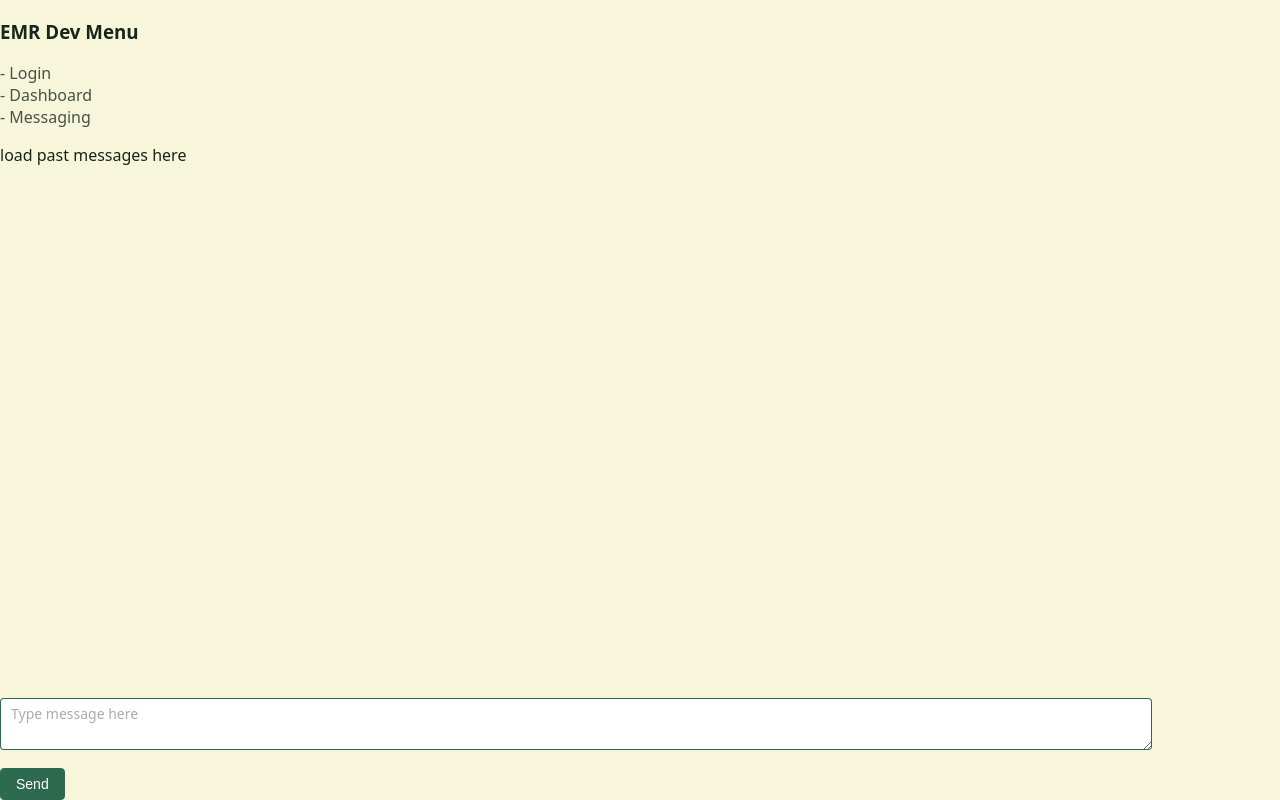
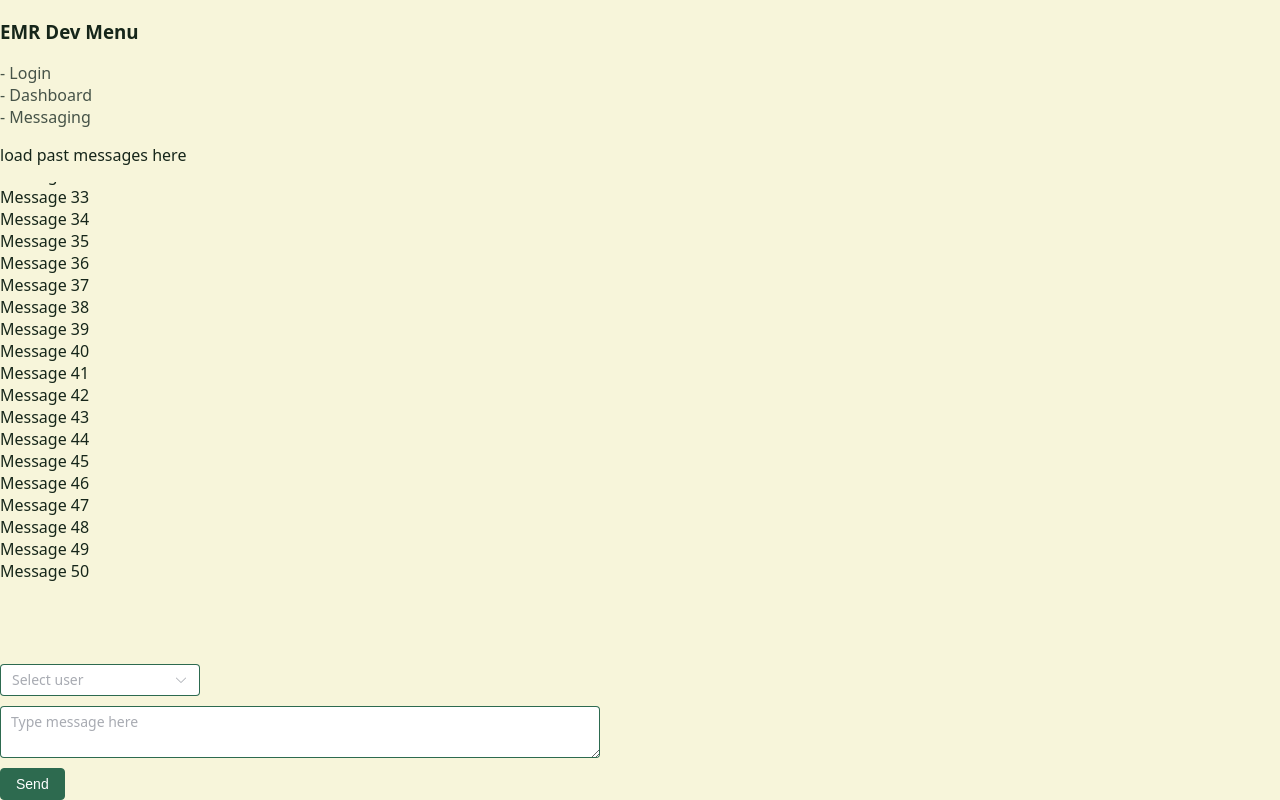
Before and after one commit to 2026bayviewglenEMR/view-of-the-bay, a Vue app in the folder frontend/: page /messaging in a window 1280 px wide. Built offline with nearby package versions, Linux system fonts and the light colour scheme.

Commit message:
added to messaging page (scroll)

```diff
--- a/frontend/src/views/Messaging.vue
+++ b/frontend/src/views/Messaging.vue
@@ -1,11 +1,28 @@
 <template>
   <div>
     <p>load past messages here</p>
+
+    <el-scrollbar ref="scrollbarRef" height="400px">
+        <div>
+          <div v-for="i in 50" :key="i">Message {{ i }}</div>
+        </div>
+    </el-scrollbar>
   </div>
 
   <div class="input-bar">
     <el-form>
-      <el-form-item>
+      <el-form-item class="receiver-input">
+        <el-select v-model="receiver" placeholder="Select user">
+          <el-option
+            v-for="u in users"
+            :key="u.value"
+            :label="u.label"
+            :value="u.value"
+          />
+        </el-select>
+      </el-form-item>
+
+      <el-form-item class="message-input">
         <el-input v-model="message" type="textarea" placeholder="Type message here" />
       </el-form-item>
 
@@ -16,12 +33,25 @@
 
 <script setup>
 import { api } from './../api/api.js';
-import { ref } from 'vue';
+import { ref, onMounted, nextTick } from 'vue';
 import { useRouter } from 'vue-router';
 
-const router = useRouter();
-const message = ref("");
+const router = useRouter()
+const scrollbarRef = ref(null)
+const message = ref("")
 const pastMessages = ref([])
+const users = ref([
+  {value: "user_123", label: "user_123"},
+  {value: "doctor_01", label: "doctor_01"}
+])
+const receiver = ref("")
+
+
+onMounted(async () => {
+  await nextTick()
+  const scrollbar = scrollbarRef.value.wrapRef
+  scrollbar.scrollTop = scrollbar.scrollHeight
+})
 
 const sendMessage = async () => {
   try {
@@ -39,6 +69,13 @@ const sendMessage = async () => {
   .input-bar {
     position: fixed;
     bottom: 0;
-    width: 90%;
+  }
+  .receiver-input {
+    width: 200px;
+    margin-bottom: 10px;
+  }
+  .message-input {
+    width: 600px;
+    margin-bottom: 10px;
   }
 </style>
```
